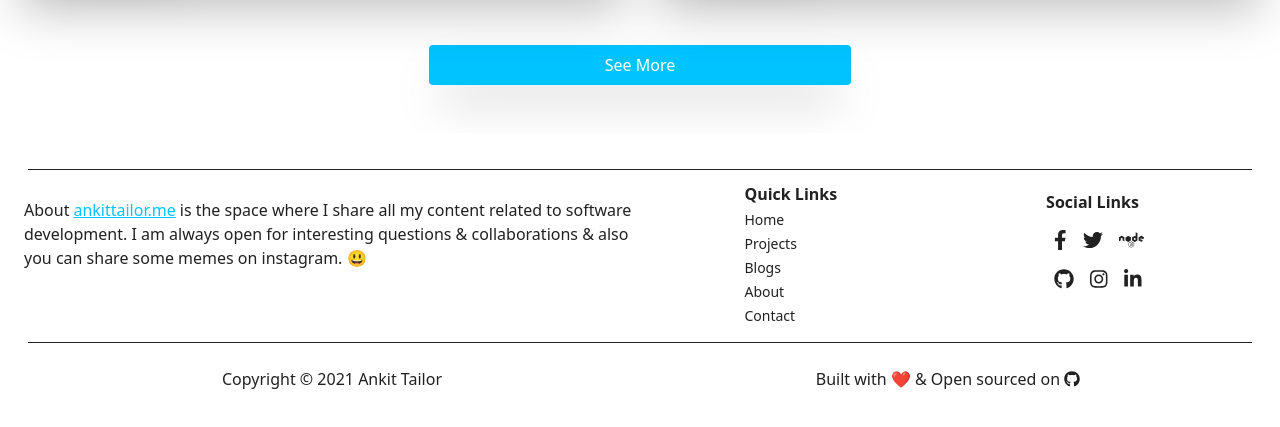
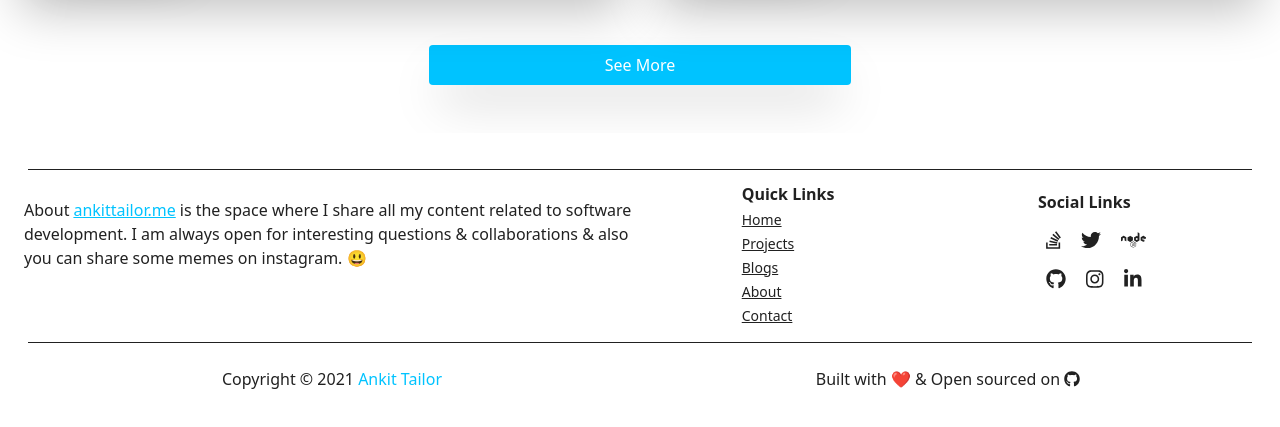
Before and after one commit to ankit-tailor/ankittailor, a Gatsby site: page / in a window 1280 px wide. Shown: the part 2201-2628 px from the top of the page. Built offline with nearby package versions, Linux system fonts and the light colour scheme; Gatsby itself is replaced by a stand-in of ours.

Commit message:
add social links

```diff
--- a/src/components/footer/Footer.js
+++ b/src/components/footer/Footer.js
@@ -1,12 +1,12 @@
 import { Link } from "gatsby"
 import React from "react"
 import {
-  faFacebookF,
   faTwitter,
   faLinkedinIn,
   faInstagram,
   faGithub,
   faNode,
+  faStackOverflow,
 } from "@fortawesome/free-brands-svg-icons"
 import { FontAwesomeIcon } from "@fortawesome/react-fontawesome"
 
@@ -33,31 +33,31 @@ const Footer = () => {
               </h1>
               <Link
                 to="/"
-                className="my-1 block text-dark dark:text-white rounded-md text-sm"
+                className="my-1 block leading-2 underline text-dark dark:text-white rounded-md text-sm"
               >
                 Home
               </Link>
               <Link
                 to="/projects"
-                className="my-1 block text-dark dark:text-white rounded-md text-sm"
+                className="my-1 block leading-2 underline text-dark dark:text-white rounded-md text-sm"
               >
                 Projects
               </Link>
               <Link
                 to="/blogs"
-                className="my-1 block text-dark dark:text-white rounded-md text-sm"
+                className="my-1 block leading-2 underline text-dark dark:text-white rounded-md text-sm"
               >
                 Blogs
               </Link>
               <Link
                 to="/about"
-                className="my-1 block text-dark dark:text-white rounded-md text-sm"
+                className="my-1 block leading-2 underline text-dark dark:text-white rounded-md text-sm"
               >
                 About
               </Link>
               <Link
                 to="/contact"
-                className="my-1 block text-dark dark:text-white rounded-md text-sm"
+                className="my-1 block leading-2 underline text-dark dark:text-white rounded-md text-sm"
               >
                 Contact
               </Link>
@@ -70,34 +70,34 @@ const Footer = () => {
               {/* <div className="grid grid-cols-3 gap-3"> */}
               <ul>
                 <li>
-                  <FontAwesomeIcon
+                  <a href="https://stackoverflow.com/users/11812542/ankit-tailor" target="_blank" rel="noreferrer"> <FontAwesomeIcon
                     className="text-xl hover:text-indigo cursor-pointer mx-2 my-2 font-medium"
-                    icon={faFacebookF}
-                  />
-                  <FontAwesomeIcon
+                    icon={faStackOverflow}
+                  /> </a>
+                  <a href="https://twitter.com/ankit__tailor" target="_blank" rel="noreferrer"> <FontAwesomeIcon
                     className="text-xl hover:text-indigo cursor-pointer mx-2 my-2 font-medium"
                     icon={faTwitter}
-                  />
-                  <FontAwesomeIcon
+                  /></a>
+                  <a href="https://ankit-tailor.hashnode.dev" target="_blank" rel="noreferrer"> <FontAwesomeIcon
                     className="text-xl hover:text-2xl hover:text-indigo cursor-pointer mx-2 my-2 font-medium"
                     icon={faNode}
-                  />
+                  /></a>
                 </li>
               </ul>
               <ul>
                 <li>
-                  <FontAwesomeIcon
+                  <a href="https://github.com/ankit-tailor" target="_blank" rel="noreferrer"> <FontAwesomeIcon
                     className="text-xl hover:text-indigo cursor-pointer mx-2 my-2 font-medium"
                     icon={faGithub}
-                  />
-                  <FontAwesomeIcon
+                  /></a>
+                  <a href="https://instagram.com/_akkiiii._" target="_blank" rel="noreferrer">   <FontAwesomeIcon
                     className="text-xl hover:text-indigo cursor-pointer mx-2 my-2 font-medium"
                     icon={faInstagram}
-                  />
-                  <FontAwesomeIcon
+                  /></a>
+                  <a href="https://linkedin.com/in/ankit-tailor" target="_blank" rel="noreferrer"> <FontAwesomeIcon
                     className="text-xl hover:text-indigo cursor-pointer transform-scale mx-2 my-2 font-medium"
                     icon={faLinkedinIn}
-                  />
+                  /></a>
                 </li>
               </ul>
             </div>
@@ -107,10 +107,10 @@ const Footer = () => {
         <hr className="bg-white dark:bg-dark mx-1 my-3" />
         <div className="grid grid-cols-1 md:grid-cols-2 text-center">
           <p className="mx-3 my-3">
-            Copyright &copy; {new Date().getFullYear()} Ankit Tailor
+            Copyright &copy; {new Date().getFullYear()} <Link to="/"> <span className="text-indigo"> Ankit Tailor</span></Link>
           </p>
           <p className="mx-3 my-3">
-            Built with <span role="img" aria-label="heart"> ❤️</span> & Open sourced on <FontAwesomeIcon icon={faGithub} />
+            Built with <span className="cursor-pointer" role="img" aria-label="heart"> ❤️</span> & Open sourced on <a href="https://github.com/ankit-tailor/ankittailor" target="_blank" rel="noreferrer"> <FontAwesomeIcon className="hover:text-indigo" icon={faGithub} /> </a>
           </p>
         </div>
       </footer>
```
